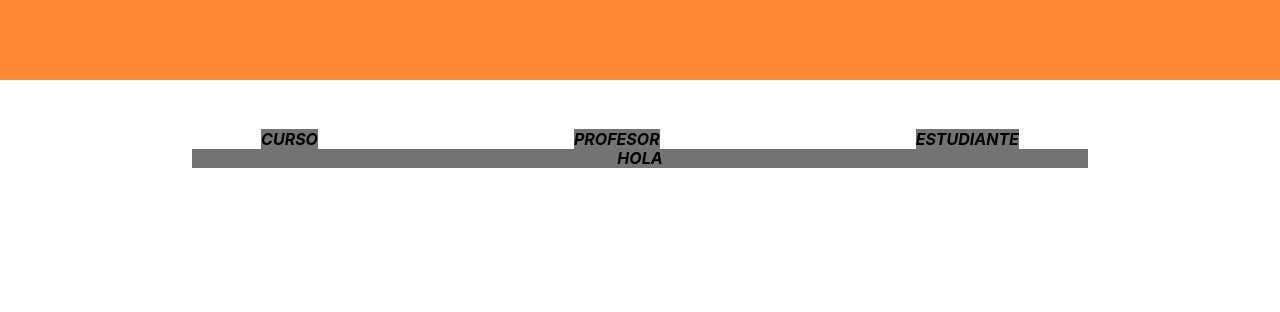
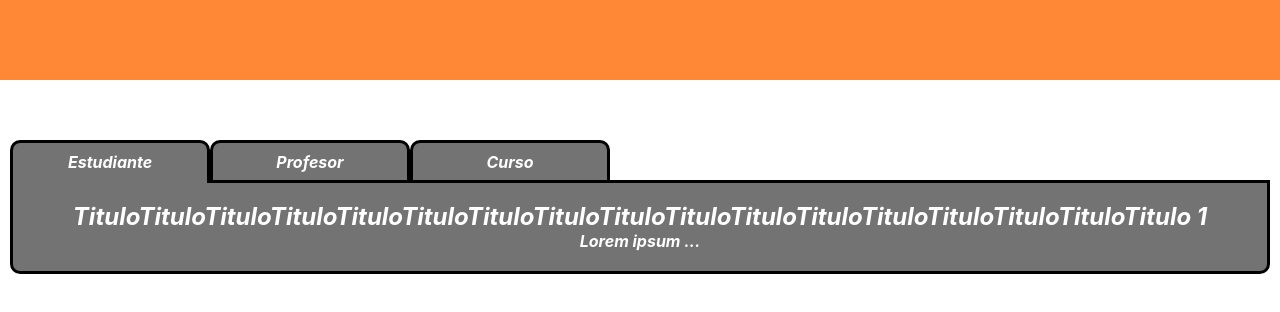
Before and after one commit to mavalero010/unisophosfront, a React (Create React App) app: page / in a window 1280 px wide. Shown: the top 312 px of the page. Built offline with nearby package versions, Linux system fonts and the light colour scheme.

Commit message:
Update App_background.js

```diff
--- a/src/componentes/App_background.js
+++ b/src/componentes/App_background.js
@@ -4,14 +4,31 @@ function App_Back_ground(){
 return (<div>
     <header className="orange_ceiling"></header>
     <div align="center" className='table'>
-       <div >
-       <label id="pestaña">CURSO</label>
-       <label id="pestaña">PROFESOR</label>
-       <label id="pestaña">ESTUDIANTE</label>
-       <div id='tablagris'>
-        HOLA
-        </div>
-       </div>
+    <div class="tabs">
+<div class="tab-container">
+  <div id="tab3" class="tab">
+    <a href="#tab3">Curso</a>
+    <div class="tab-content">
+      <h2>Titulo 3</h2>
+      <p>Lorem ipsum ...</p>
+    </div>
+  </div>
+  <div id="tab2" class="tab">
+    <a href="#tab2">Profesor</a>
+    <div class="tab-content">
+      <h2>Titulo 2</h2>
+      <p>Lorem ipsum ...</p>
+    </div>
+  </div>
+  <div id="tab1" class="tab">
+    <a href="#tab1">Estudiante</a>
+    <div class="tab-content">
+      <h2>TituloTituloTituloTituloTituloTituloTituloTituloTituloTituloTituloTituloTituloTituloTituloTituloTitulo 1</h2>
+      <p>Lorem ipsum ...</p>
+    </div>
+  </div>
+</div>
+</div>
     </div>
 </div>);
 }
```
